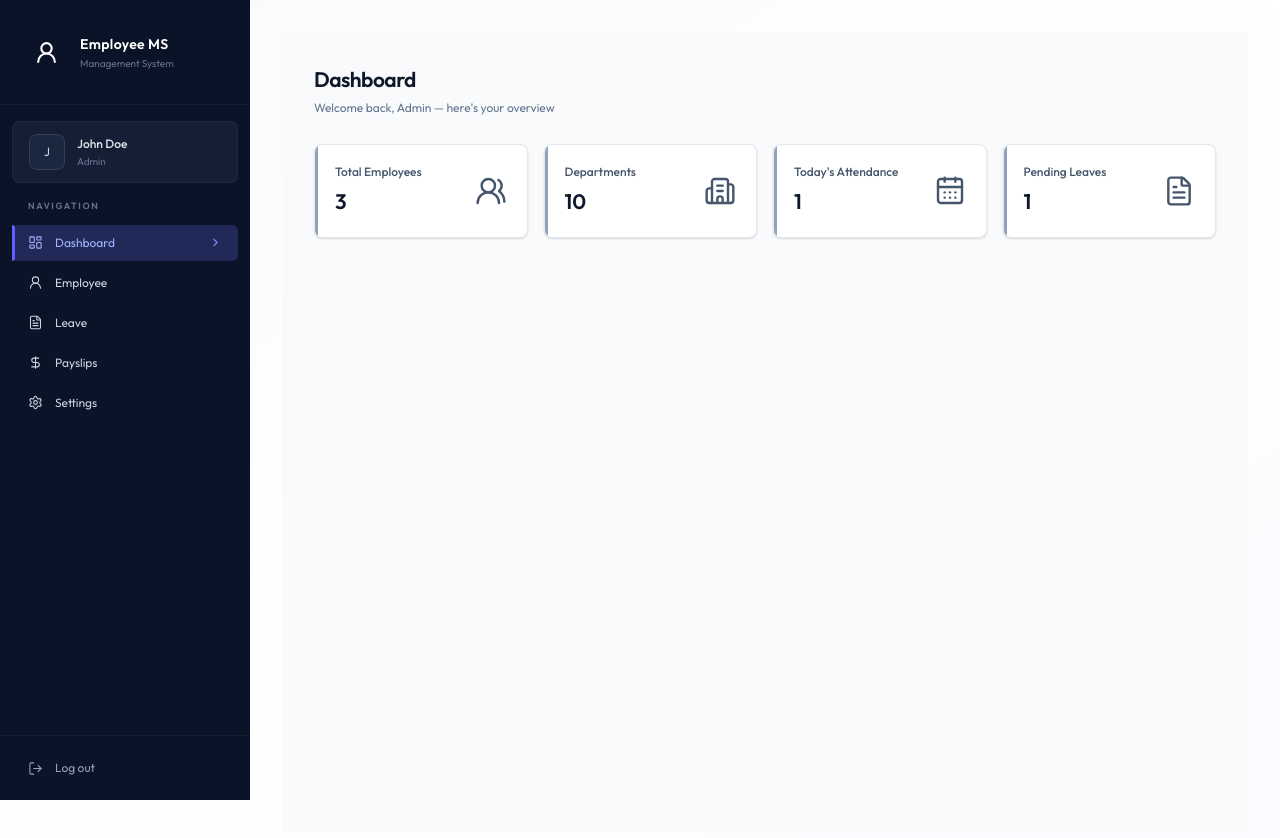
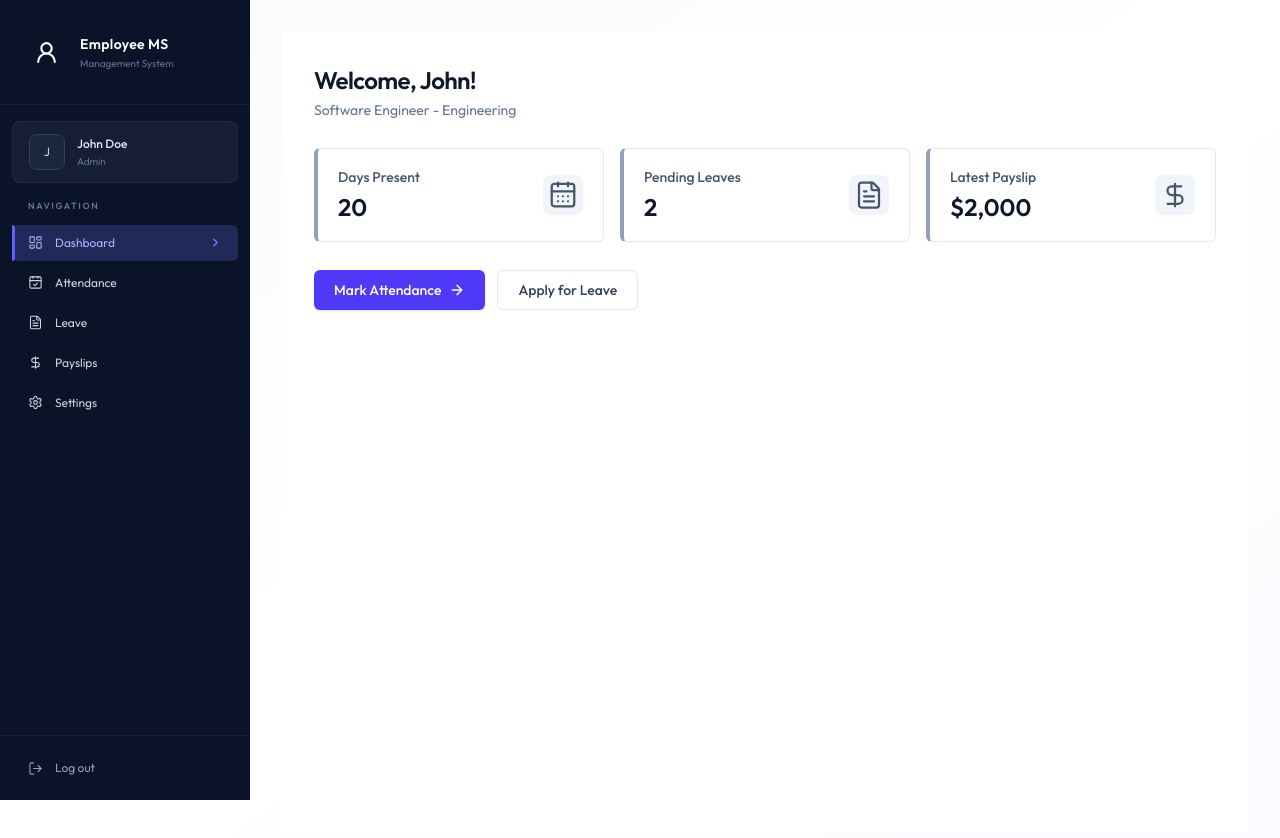
Before and after one commit to sunnyshah011/Employe-Management-System, a React (Vite) app in the folder Fronted/: page /dashboard in a window 1280 px wide. Shown: the top 838 px of the page. Built offline with nearby package versions, Linux system fonts and the light colour scheme.

Commit message:
admin & employee dashboard

```diff
--- /dev/null
+++ b/Fronted/src/Component/AdminDashboard.jsx
@@ -0,0 +1,78 @@
+import {
+    UsersRound,
+    Building2,
+    CalendarDays,
+    FileText,
+} from "lucide-react"
+
+const AdminDashboard = ({ data }) => {
+    const cards = [
+        {
+            title: "Total Employees",
+            value: data.totalEmployees,
+            icon: UsersRound,
+        },
+        {
+            title: "Departments",
+            value: data.totalDepartments,
+            icon: Building2,
+        },
+        {
+            title: "Today's Attendance",
+            value: data.todayAttendance,
+            icon: CalendarDays,
+        },
+        {
+            title: "Pending Leaves",
+            value: data.pendingLeaves,
+            icon: FileText,
+        },
+    ]
+
+    return (
+        <main className="min-h-screen bg-white px-6 py-8 sm:px-8">
+            <div className="max-w-[1100px]">
+                {/* Header */}
+                <div className="mb-7">
+                    <h1 className="text-2xl font-semibold tracking-tight text-slate-900">
+                        Dashboard
+                    </h1>
+
+                    <p className="mt-1 text-sm text-slate-500">
+                        Welcome back, Admin — here's your overview
+                    </p>
+                </div>
+
+                {/* Stats */}
+                <div className="grid grid-cols-1 gap-4 sm:grid-cols-2 lg:grid-cols-4">
+                    {cards.map((card) => {
+                        const Icon = card.icon
+
+                        return (
+                            <div
+                                key={card.title}
+                                className="flex h-[94px] items-center justify-between rounded-md border border-slate-200 border-l-4 border-l-slate-400 bg-white px-5"
+                            >
+                                <div>
+                                    <p className="text-sm font-medium text-slate-600">
+                                        {card.title}
+                                    </p>
+
+                                    <p className="mt-1 text-2xl font-semibold text-slate-900">
+                                        {card.value}
+                                    </p>
+                                </div>
+
+                                <div className="flex h-10 w-10 items-center justify-center rounded-lg bg-slate-100 text-slate-600">
+                                    <Icon size={30} strokeWidth={1.8} />
+                                </div>
+                            </div>
+                        )
+                    })}
+                </div>
+            </div>
+        </main>
+    )
+}
+
+export default AdminDashboard
--- /dev/null
+++ b/Fronted/src/Component/EmployeeDashboard.jsx
@@ -0,0 +1,100 @@
+import {
+    ArrowRight,
+    CalendarDays,
+    FileText,
+    DollarSign,
+} from "lucide-react"
+import { Link } from "react-router-dom"
+
+const EmployeeDashboard = ({ data }) => {
+    const { employee, currentMonthAttendance, pendingLeaves, latestPayslip } =
+        data
+
+    const cards = [
+        {
+            title: "Days Present",
+            value: currentMonthAttendance,
+            icon: CalendarDays,
+        },
+        {
+            title: "Pending Leaves",
+            value: pendingLeaves,
+            icon: FileText,
+        },
+        {
+            title: "Latest Payslip",
+            value: `$${latestPayslip?.netSalary?.toLocaleString() ?? "0"}`,
+            icon: DollarSign,
+        },
+    ]
+
+    return (
+        <main className="min-h-screen bg-white px-6 py-8 sm:px-8">
+            <div className="max-w-[1100px]">
+                {/* Header */}
+                <div className="mb-7">
+                    <h1 className="text-2xl font-semibold tracking-tight text-slate-900">
+                        Welcome, {employee?.firstName || "John"}!
+                    </h1>
+
+                    <p className="mt-1 text-sm text-slate-500">
+                        {employee?.position || "Software Engineer"} -{" "}
+                        {employee?.department || "Engineering"}
+                    </p>
+                </div>
+
+                {/* Stats */}
+                <div className="grid grid-cols-1 gap-4 md:grid-cols-3">
+                    {cards.map((card) => {
+                        const Icon = card.icon
+
+                        return (
+                            <div
+                                key={card.title}
+                                className="flex h-[94px] items-center justify-between rounded-md border border-slate-200 border-l-4 border-l-slate-400 bg-white px-5"
+                            >
+                                <div>
+                                    <p className="text-sm font-medium text-slate-600">
+                                        {card.title}
+                                    </p>
+
+                                    <p className="mt-1 text-2xl font-semibold text-slate-900">
+                                        {card.value}
+                                    </p>
+                                </div>
+
+                                <div className="flex h-10 w-10 items-center justify-center rounded-lg bg-slate-100 text-slate-600">
+                                    <Icon size={30} strokeWidth={1.8} />
+                                </div>
+                            </div>
+                        )
+                    })}
+                </div>
+
+                {/* Actions */}
+                <div className="mt-7 flex flex-wrap gap-3">
+                    <Link to="/attendance">
+                        <button
+                            type="button"
+                            className="flex h-10 items-center gap-2 rounded-md bg-indigo-600 px-5 text-sm font-medium text-white shadow-sm transition hover:bg-indigo-700"
+                        >
+                            Mark Attendance
+                            <ArrowRight size={16} />
+                        </button>
+                    </Link>
+
+                    <Link to="/leave">
+
+                        <button
+                            type="button"
+                            className="h-10 rounded-md border border-slate-200 bg-white px-5 text-sm font-medium text-slate-700 transition hover:bg-slate-50"
+                        >
+                            Apply for Leave
+                        </button></Link>
+                </div>
+            </div>
+        </main>
+    )
+}
+
+export default EmployeeDashboard
--- a/Fronted/src/Component/Sidebar.jsx
+++ b/Fronted/src/Component/Sidebar.jsx
@@ -17,21 +17,23 @@ import { dummyProfileData } from "../assets/assets";
 const Sidebar = () => {
   const profile = dummyProfileData;
 
+  const roll = "" || "EMPLOYEE"
   const menuItems = [
     {
       name: "Dashboard",
       path: "/dashboard",
       icon: LayoutDashboard,
     },
-    // {
-    //   name: "Attendance",
-    //   path: "/attendance",
-    //   icon: CalendarCheck,
-    // },
-    {
+    roll === "ADMIN" ?
+      {
       name: "Employee",
       path: "/employees",
       icon: UserRound ,
+    }:
+    {
+      name: "Attendance",
+      path: "/attendance",
+      icon: CalendarCheck,
     },
     {
       name: "Leave",
@@ -49,6 +51,10 @@ const Sidebar = () => {
       icon: Settings,
     },
   ];
+
+  const handlelogout = () =>{
+    window.location.href = "/login"
+  }
 
   return (
     <aside className="fixed left-0 top-0 z-40 flex h-screen w-62.5 flex-col bg-[#0b1328] text-white">
@@ -149,7 +155,7 @@ const Sidebar = () => {
 
       {/* Logout */}
       <div className="mt-auto border-t border-white/5 p-3">
-        <button className="flex h-10 w-full items-center gap-3 rounded-md px-4 text-xs text-slate-400 transition hover:bg-[#151e35] hover:text-white">
+        <button onClick={handlelogout} className="flex h-10 w-full items-center gap-3 rounded-md px-4 text-xs text-slate-400 transition hover:bg-[#151e35] hover:text-white">
           <LogOut size={15} strokeWidth={1.7} />
           <span>Log out</span>
         </button>
--- a/Fronted/src/Pages/Dashboard.jsx
+++ b/Fronted/src/Pages/Dashboard.jsx
@@ -1,86 +1,27 @@
-import React from "react";
-import {
-  UsersRound,
-  Building2,
-  CalendarDays,
-  FileText,
-} from "lucide-react";
-
-import { dummyAdminDashboardData } from "../assets/assets";
+import { useEffect, useState } from "react"
+import { dummyEmployeeDashboardData } from "../assets/assets"
+import AdminDashboard from "../Component/AdminDashboard"
+import EmployeeDashboard from "../Component/EmployeeDashboard"
 
 const Dashboard = () => {
-  const dashboardData = dummyAdminDashboardData;
 
-  const cards = [
-    {
-      title: "Total Employees",
-      value: dashboardData.totalEmployees,
-      icon: UsersRound,
-    },
-    {
-      title: "Departments",
-      value: dashboardData.totalDepartments,
-      icon: Building2,
-    },
-    {
-      title: "Today's Attendance",
-      value: dashboardData.todayAttendance,
-      icon: CalendarDays,
-    },
-    {
-      title: "Pending Leaves",
-      value: dashboardData.pendingLeaves,
-      icon: FileText,
-    },
-  ];
+  const [data, setData] = useState(null)
+  const [loading, Setloading] = useState(true)
 
-  return (
-    <main className="min-h-screen bg-[#f8fafc]">
-      {/* Header */}
-      <div className="px-8 pt-8">
-        <h1 className="text-[21px] font-semibold tracking-tight text-slate-900">
-          Dashboard
-        </h1>
+  useEffect(() => {
+    setData(dummyEmployeeDashboardData)
+    setTimeout(() => {
+      Setloading(false)
+    }, 100);
+  }, [])
 
-        <p className="mt-1 text-xs text-slate-500">
-          Welcome back, Admin — here's your overview
-        </p>
-      </div>
+  if (loading) return <p>loading</p>
+  if (!data) return <p>failed to load data</p>
+  if (data.role === "ADMIN") {
+    return <AdminDashboard data={data} />
+  } else {
+    return <EmployeeDashboard data={data} />
+  }
+}
 
-      {/* Dashboard Cards */}
-      <div className="grid grid-cols-1 gap-4 px-8 pt-7 sm:grid-cols-2 xl:grid-cols-4">
-        {cards.map((card) => {
-          const Icon = card.icon;
-
-          return (
-            <div
-              key={card.title}
-              className="relative flex h-[94px] items-center justify-between overflow-hidden rounded-lg border border-slate-200 bg-white px-5 shadow-sm"
-            >
-              {/* Left Border */}
-              <div className="absolute left-0 top-0 h-full w-[3px] bg-slate-400" />
-
-              {/* Content */}
-              <div>
-                <p className="text-xs font-medium text-slate-600">
-                  {card.title}
-                </p>
-
-                <p className="mt-1.5 text-[21px] font-semibold text-slate-900">
-                  {card.value}
-                </p>
-              </div>
-
-              {/* Icon */}
-              <div className="text-slate-600">
-                <Icon size={32} strokeWidth={1.8} />
-              </div>
-            </div>
-          );
-        })}
-      </div>
-    </main>
-  );
-};
-
-export default Dashboard;
+export default Dashboard
```
